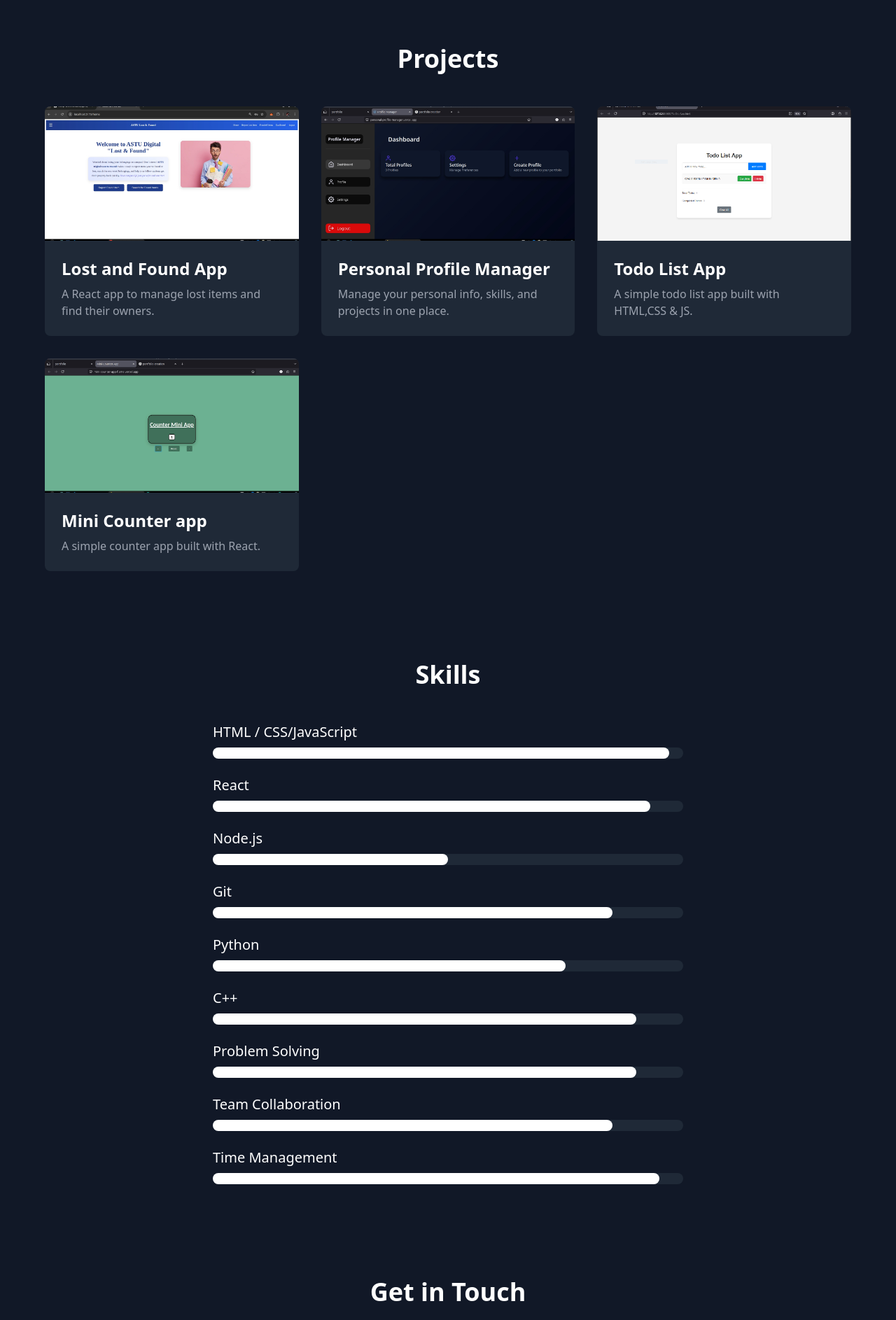
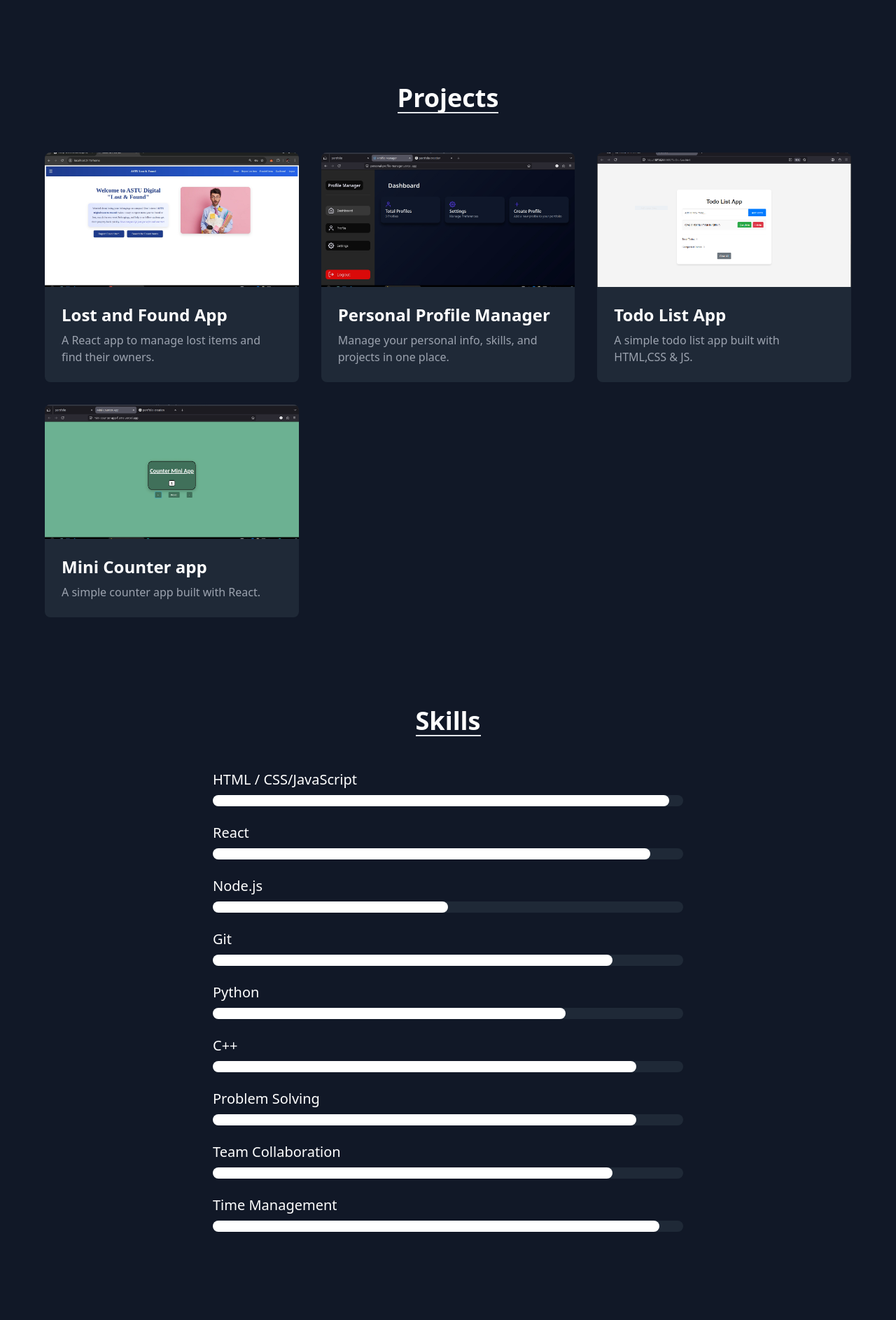
Before and after one commit to babaty73/portfolio, a React (Vite) app: page / in a window 1280 px wide. Shown: the part 800-2686 px from the top of the page at 70% size. Built offline with nearby package versions, Linux system fonts and the light colour scheme.

Commit message:
improved responsiveness and UI

```diff
--- a/src/Components/Contact.jsx
+++ b/src/Components/Contact.jsx
@@ -42,7 +42,7 @@ function Contact() {
       className="min-h-screen flex flex-col items-center justify-center px-4 py-16 bg-gray-900 text-white"
     >
       <h2
-        className={`text-4xl font-bold mb-4 transform transition-all duration-1000 ${
+        className={`text-4xl font-bold mb-4 border-b-2 transform transition-all duration-1000 ${
           animate ? "opacity-100 translate-y-0" : "opacity-0 translate-y-8"
         }`}
       >
--- a/src/Components/Hero.jsx
+++ b/src/Components/Hero.jsx
@@ -47,7 +47,7 @@ function Hero() {
         <img
           src={heroImage}
           alt="Hero"
-          className="rounded-full shadow-lg w-full max-w-sm mx-auto object-cover h-50 md:h-82 mb-2px "
+          className="rounded-full shadow-lg w-full max-w-sm mx-auto object-cover h-22 md:h-98 mb-34px  "
         />
       </div>
     </section>
--- a/src/Components/Navbar.jsx
+++ b/src/Components/Navbar.jsx
@@ -1,6 +1,6 @@
 function Navbar() {
   return (
-    <nav className="fixed top-0 w-full bg-gray-900/80 backdrop-blur-md text-white flex justify-center gap-8 py-4 z-50">
+    <nav className="fixed top-0 w-full bg-gray-900 backdrop-blur-md text-white flex justify-center gap-8 py-4 z-50 ">
       <a href="#home" className="hover:bg-gray-600 transition border-2 border-gray-500 rounded-md bg-gray px-2 py-0.5">Home</a>
       <a href="#projects" className="hover:bg-gray-600 transition border-2 border-gray-500 rounded-md bg-gray px-2 py-0.5">Projects</a>
       <a href="#skills" className="hover:bg-gray-600 transition border-2 border-gray-500 rounded-md bg-gray px-2 py-0.5">Skills</a>
--- a/src/Components/Projects.jsx
+++ b/src/Components/Projects.jsx
@@ -41,7 +41,7 @@ function Projects() {
       id="projects"
       className="min-h-screen flex flex-col items-center justify-center px-4 py-16"
     >
-      <h2 className={`text-4xl font-bold mb-12 transform transition-all duration-1000 ${animate ? 'opacity-100 translate-y-0' : 'opacity-0 translate-y-8'} `}>Projects</h2>
+      <h2 className={`text-4xl font-bold mb-14 mt-14 border-b-2 transform transition-all duration-1000 ${animate ? 'opacity-100 translate-y-0' : 'opacity-0 translate-y-8'} `}>Projects</h2>
 
       <div className={`grid gap-8 md:grid-cols-2 lg:grid-cols-3 w-full max-w-6xl transform transition-all duration-1000 delay-300 ${animate ? 'opacity-100 translate-y-0' : 'opacity-0 translate-y-8'}`}>
         {projectList.map((project, idx) => (
--- a/src/Components/Skills.jsx
+++ b/src/Components/Skills.jsx
@@ -25,7 +25,7 @@ function Skills() {
       id="skills"
       className="min-h-screen flex flex-col items-center justify-center px-4 py-16"
     >
-      <h2 className={`text-4xl font-bold mb-12 transform transition-all duration-1000 ${animate ? 'opacity-100 translate-y-0' : 'opacity-0 translate-y-8'}`}>Skills</h2>
+      <h2 className={`text-4xl font-bold mb-12 border-b-2 transform transition-all duration-1000 ${animate ? 'opacity-100 translate-y-0' : 'opacity-0 translate-y-8'}`}>Skills</h2>
 
       <div className={`w-full max-w-2xl space-y-6 transform transition-all duration-1000 delay-300 ${animate ? 'opacity-100 translate-y-0' : 'opacity-0 translate-y-8'}`}>
         {skills.map((skill, idx) => (
```
